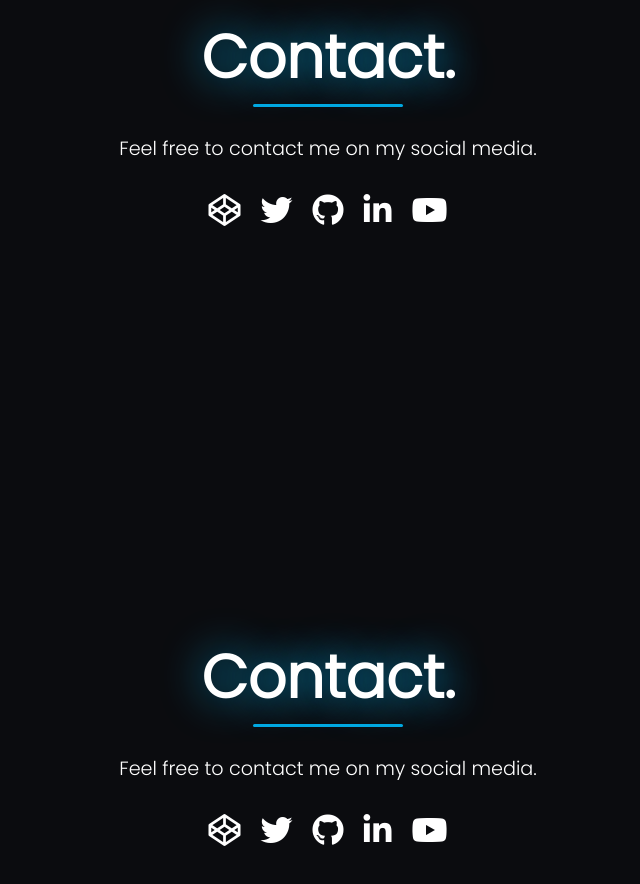
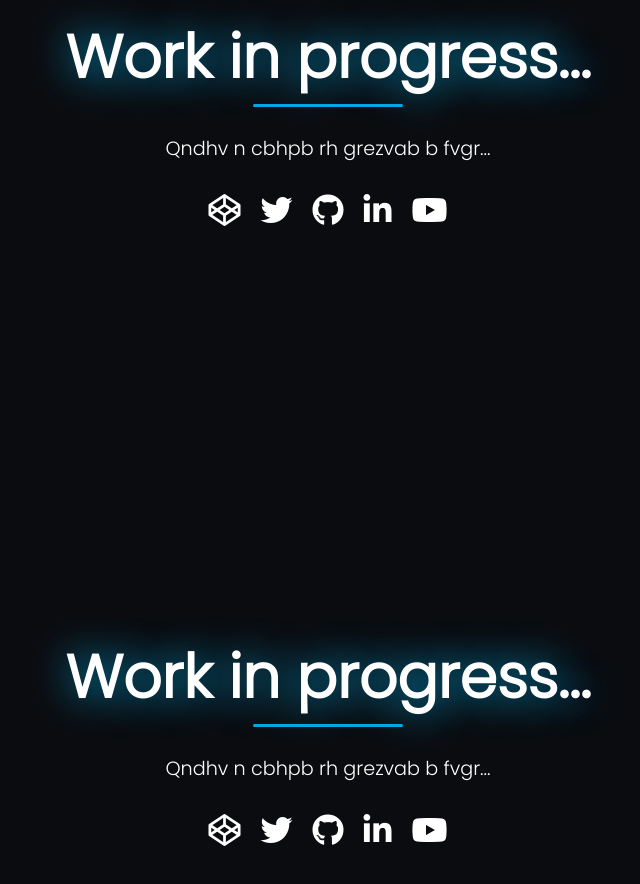
Before and after one commit to Yrbfcva/SiteTrupe, a plain HTML site: page index.html in a window 1280 px wide. Shown: the part 3080-3964 px from the top of the page, without its empty margins (312-952 px from the left). Drawn offline with nearby package versions, Linux system fonts and the light colour scheme.

Commit message:
work in progress

```diff
--- a/index.html
+++ b/index.html
@@ -124,8 +124,8 @@
 		<!--──────────────Contact────────────────-->
 	  <div id="contact">
 		  <!--────social media links─────-->
-		   <h3>Contact.<hr></h3>
-		   <p>Feel free to contact me on my social media.</p>
+		   <h3>Work in progress...<hr></h3>
+		   <p>Qndhv n cbhpb rh grezvab b fvgr...</p>
 		    <div class="social-media">
 			  <a href="#" target="_blank"><i class='fab fa-codepen'></i></a>
 			  <a href="#" target="_blank"><i class='fab fa-twitter'></i></a>
@@ -137,8 +137,8 @@
 
  <div id="fodar">
 		  <!--────social media links─────-->
-		   <h3>Contact.<hr></h3>
-		   <p>Feel free to contact me on my social media.</p>
+		   <h3>Work in progress...<hr></h3>
+		   <p>Qndhv n cbhpb rh grezvab b fvgr...</p>
 		    <div class="social-media">
 			  <a href="#" target="_blank"><i class='fab fa-codepen'></i></a>
 			  <a href="#" target="_blank"><i class='fab fa-twitter'></i></a>
```
Also changed, not shown: 01.html (+2 -2 lines), 02.html (+2 -2 lines), 03.html (+2 -2 lines), 04.html (+2 -2 lines), 05.html (+2 -2 lines), 06.html (+2 -2 lines), 07.html (+2 -2 lines), 08.html (+2 -2 lines), 09.html (+2 -2 lines), 10.html (+2 -2 lines).
